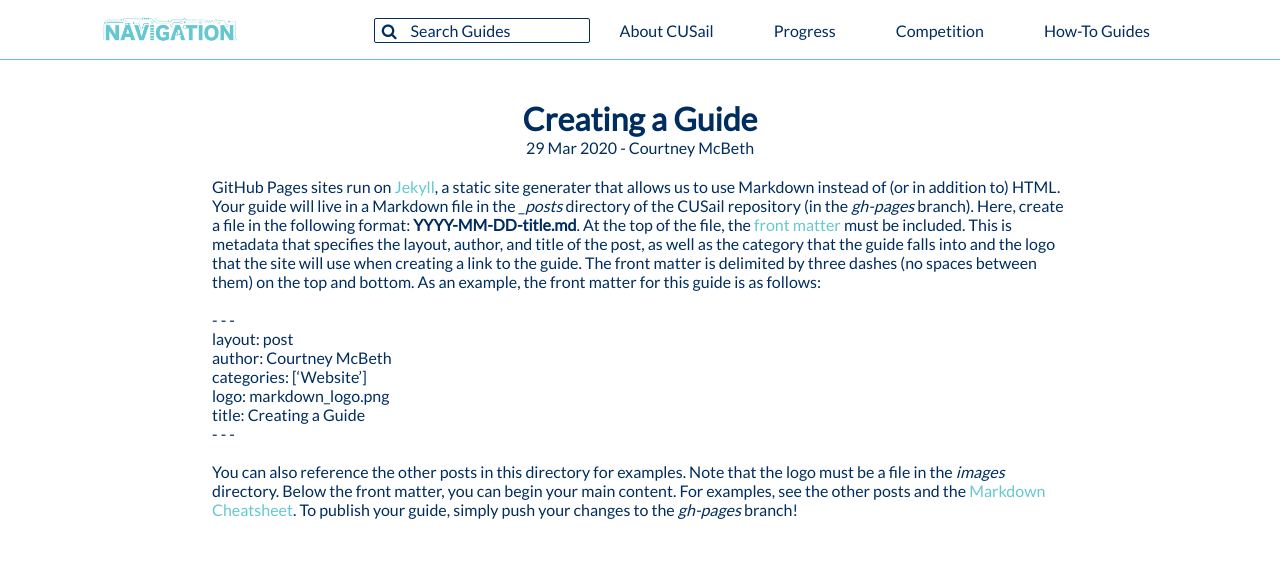
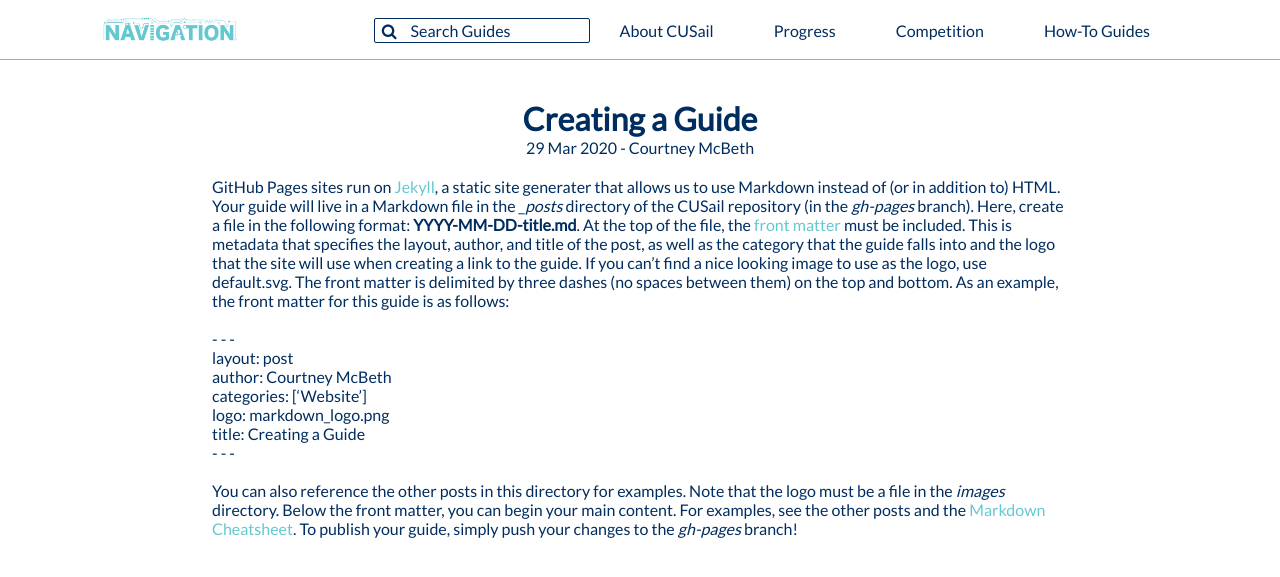
Before and after one commit to CUSail-Navigation/intrasite, a Jekyll site: the page built from _posts/2020-03-29-post.md, in a window 1280 px wide. Shown: the top 577 px of the page. Built offline with Jekyll 4.4.1, drawn with Linux system fonts in a browser that asks for light colours.

Commit message:
update logos

```diff
--- a/_posts/2020-03-29-post.md
+++ b/_posts/2020-03-29-post.md
@@ -6,7 +6,7 @@
 title: Creating a Guide
 ---
 
-GitHub Pages sites run on [Jekyll](https://jekyllrb.com/), a static site generater that allows us to use Markdown instead of (or in addition to) HTML. Your guide will live in a Markdown file in the *_posts* directory of the CUSail repository (in the *gh-pages* branch). Here, create a file in the following format: __YYYY-MM-DD-title.md__. At the top of the file, the [front matter](https://jekyllrb.com/docs/front-matter/) must be included. This is metadata that specifies the layout, author, and title of the post, as well as the category that the guide falls into and the logo that the site will use when creating a link to the guide. The front matter is delimited by three dashes (no spaces between them) on the top and bottom. As an example, the front matter for this guide is as follows:
+GitHub Pages sites run on [Jekyll](https://jekyllrb.com/), a static site generater that allows us to use Markdown instead of (or in addition to) HTML. Your guide will live in a Markdown file in the *_posts* directory of the CUSail repository (in the *gh-pages* branch). Here, create a file in the following format: __YYYY-MM-DD-title.md__. At the top of the file, the [front matter](https://jekyllrb.com/docs/front-matter/) must be included. This is metadata that specifies the layout, author, and title of the post, as well as the category that the guide falls into and the logo that the site will use when creating a link to the guide. If you can't find a nice looking image to use as the logo, use default.svg. The front matter is delimited by three dashes (no spaces between them) on the top and bottom. As an example, the front matter for this guide is as follows:
 
 &nbsp;
 
--- a/css/master.css
+++ b/css/master.css
@@ -257,8 +257,6 @@
 }
 
 #guides_layout a {
-  /* margin-left: 1.5vw;
-  margin-right: 1.5vw; */
   border-radius: 15px;
   padding: 10px;
 }
```
Also changed, not shown: _posts/2020-03-29-analog.md (+1 -1 lines), _posts/2020-03-29-i2c.md (+1 -1 lines), _posts/2020-03-29-pwm.md (+1 -1 lines), _posts/2020-03-29-uart.md (+1 -1 lines), images/default.svg (renamed from images/ColorOval.svg).
